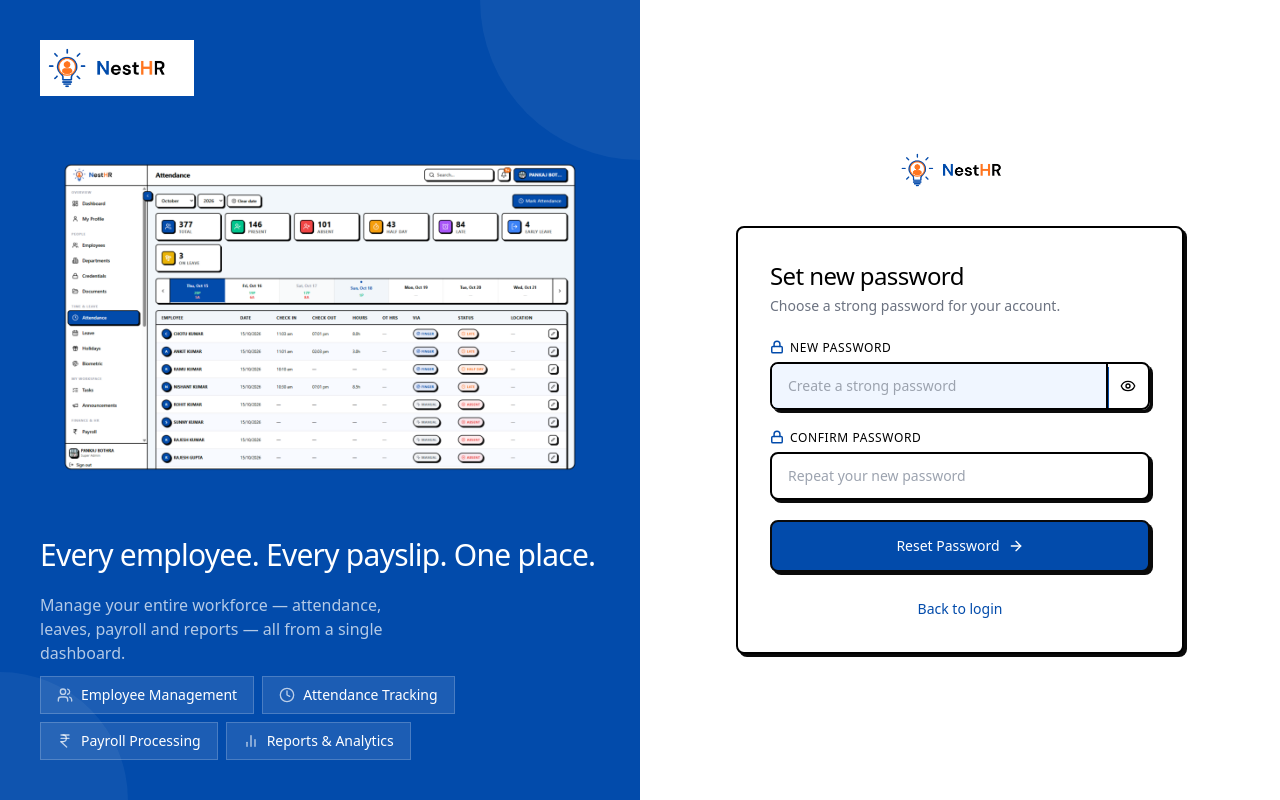
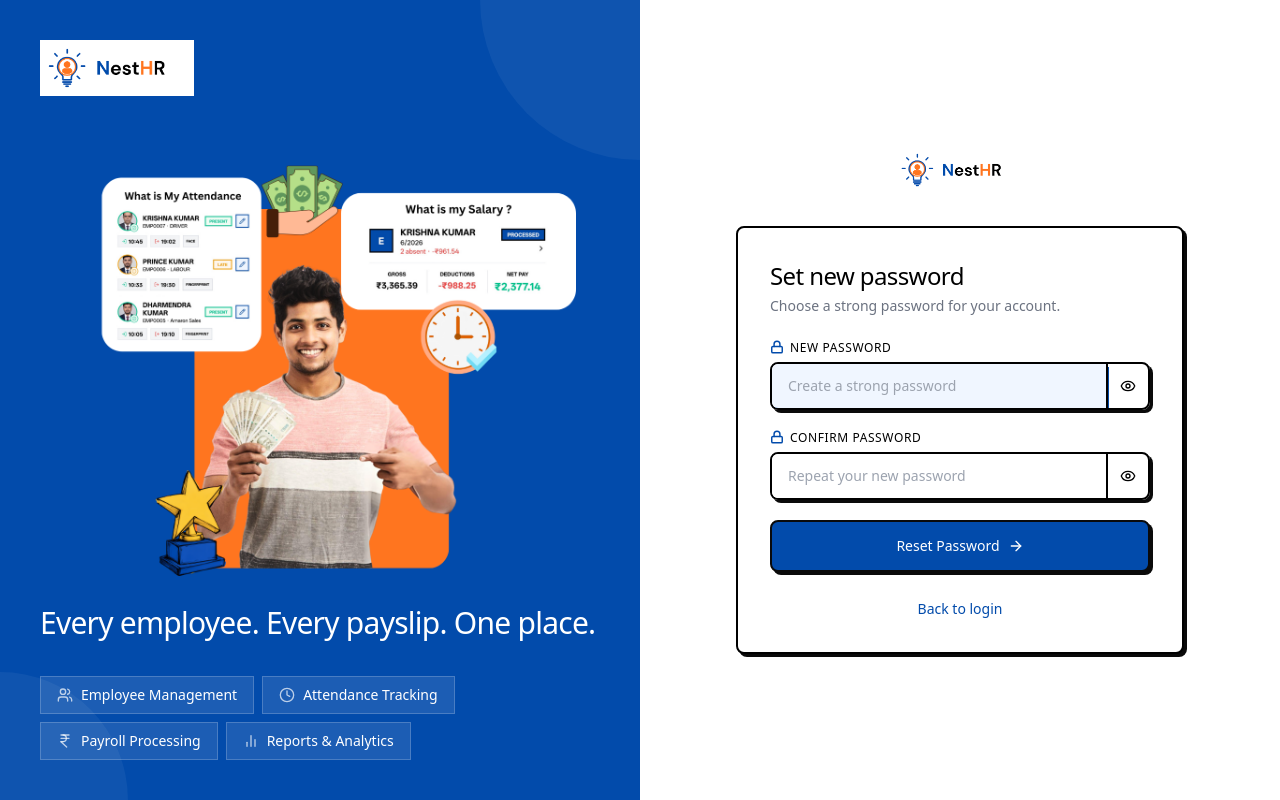
Before and after one commit to labyeye/hrms-pixelate, a React (Vite) app in the folder frontend/: page /reset-password/1 in a window 1280 px wide. Built offline with nearby package versions, Linux system fonts and the light colour scheme; no server answers.

Commit message:
Updated the Eye Button in Auth Pages

```diff
--- a/frontend/src/components/auth/AuthShell.tsx
+++ b/frontend/src/components/auth/AuthShell.tsx
@@ -26,16 +26,12 @@ export function AuthShell({ children }: { children: React.ReactNode }) {
         <img
           src={loginDash}
           alt="NestHR dashboard preview"
-          className="relative z-10 max-w-auto mx-auto"
+          className="relative z-10 w-full max-w-lg mt-10 mx-auto"
         />
         <div className="relative z-10">
           <h1 className="text-4xl xl:text-3xl font-display font-bold text-white leading-tight mb-5">
             Every employee. Every payslip. One place.
           </h1>
-          <p className="text-white/70 text-base font-medium max-w-sm">
-            Manage your entire workforce — attendance, leaves, payroll and
-            reports — all from a single dashboard.
-          </p>
         </div>
         <div className="relative z-10 flex flex-wrap gap-2">
           {features.map(({ icon: Icon, label }) => (
--- a/frontend/src/pages/ForgotPasswordPage.tsx
+++ b/frontend/src/pages/ForgotPasswordPage.tsx
@@ -9,6 +9,8 @@ import {
   MessageCircle,
   FileText,
   Fingerprint,
+  Eye,
+  EyeOff,
 } from "lucide-react";
 import { authAPI } from "@/services/api";
 import nesthrlogo from "../../assets/logo.png";
@@ -68,6 +70,8 @@ export default function ForgotPasswordPage() {
   const [code, setCode] = useState("");
   const [password, setPassword] = useState("");
   const [confirm, setConfirm] = useState("");
+  const [showPw, setShowPw] = useState(false);
+  const [showConfirmPw, setShowConfirmPw] = useState(false);
   const [loading, setLoading] = useState(false);
   const [error, setError] = useState("");
 
@@ -323,27 +327,54 @@ export default function ForgotPasswordPage() {
               )}
               <div>
                 <label className={labelCls}>New password</label>
+                <div className="flex border-2 border-black transition-colors">
                   <input
-                  type="password"
+                    type={showPw ? "text" : "password"}
                     value={password}
                     onChange={(e) => setPassword(e.target.value)}
                     placeholder="Create a strong password"
-                  className="w-full px-3 py-3 border-2 border-black text-sm outline-none"
+                    className="flex-1 px-3 py-3 bg-white text-sm outline-none"
                     required
                     autoComplete="new-password"
                   />
+                  <button
+                    type="button"
+                    onClick={() => setShowPw(!showPw)}
+                    className="px-3 border-l-2 border-black hover:bg-gray-50 transition-colors"
+                  >
+                    {showPw ? (
+                      <EyeOff className="w-4 h-4 text-black" />
+                    ) : (
+                      <Eye className="w-4 h-4 text-black" />
+                    )}
+                  </button>
+                </div>
                 {password && <PasswordChecklist password={password} />}
               </div>
               <div>
                 <label className={labelCls}>Confirm new password</label>
+                <div className="flex border-2 border-black transition-colors">
                   <input
-                  type="password"
+                    type={showConfirmPw ? "text" : "password"}
                     value={confirm}
                     onChange={(e) => setConfirm(e.target.value)}
-                  className="w-full px-3 py-3 border-2 border-black text-sm outline-none"
+                    placeholder="Confirm your new password"
+                    className="flex-1 px-3 py-3 bg-white text-sm outline-none"
                     required
                     autoComplete="new-password"
                   />
+                  <button
+                    type="button"
+                    onClick={() => setShowConfirmPw(!showConfirmPw)}
+                    className="px-3 border-l-2 border-black hover:bg-gray-50 transition-colors"
+                  >
+                    {showConfirmPw ? (
+                      <EyeOff className="w-4 h-4 text-black" />
+                    ) : (
+                      <Eye className="w-4 h-4 text-black" />
+                    )}
+                  </button>
+                </div>
               </div>
               <button type="submit" disabled={loading} className={btnCls}>
                 {loading
--- a/frontend/src/pages/LoginPage.tsx
+++ b/frontend/src/pages/LoginPage.tsx
@@ -200,7 +200,7 @@ export default function LoginPage() {
         <img
           src={loginDash}
           alt="NestHR dashboard preview"
-          className="relative z-10 max-w-auto mx-auto"
+          className="relative z-10 w-full max-w-lg mt-10 mx-auto "
         />
 
         {}
@@ -208,10 +208,7 @@ export default function LoginPage() {
           <h1 className="text-4xl xl:text-3xl font-display font-bold text-white leading-tight mb-5">
             Every employee. Every payslip. One place.
           </h1>
-          <p className="text-white/70 text-base font-medium max-w-sm">
-            Manage your entire workforce — attendance, leaves, payroll and
-            reports — all from a single dashboard.
-          </p>
+
         </div>
 
         {}
--- a/frontend/src/pages/RegisterPage.tsx
+++ b/frontend/src/pages/RegisterPage.tsx
@@ -2,13 +2,14 @@ import { useState } from "react";
 import { useAuth } from "@/contexts/AuthContext";
 import { useNavigate, Link } from "react-router-dom";
 import { AuthShell } from "@/components/auth/AuthShell";
-import { AlertCircle, ArrowRight } from "lucide-react";
+import { AlertCircle, ArrowRight, Eye, EyeOff } from "lucide-react";
 import PasswordChecklist from "@/components/PasswordChecklist";
 
 export default function RegisterPage() {
   const { register } = useAuth();
   const navigate = useNavigate();
   const [form, setForm] = useState({ name: "", email: "", password: "" });
+  const [showPw, setShowPw] = useState(false);
   const [loading, setLoading] = useState(false);
   const [error, setError] = useState("");
 
@@ -76,14 +77,27 @@ export default function RegisterPage() {
           <label className="block text-xs font-bold text-black uppercase tracking-wider mb-1.5">
             Password
           </label>
+          <div className="flex border-2 border-black transition-colors">
             <input
-            type="password"
+              type={showPw ? "text" : "password"}
               value={form.password}
               onChange={(e) => setForm({ ...form, password: e.target.value })}
               placeholder="Create a strong password"
-            className="w-full px-4 py-3 border-2 border-black text-sm font-medium bg-white focus:outline-none transition-colors"
+              className="flex-1 px-4 py-3 bg-white text-sm font-medium outline-none"
               required
             />
+            <button
+              type="button"
+              onClick={() => setShowPw(!showPw)}
+              className="px-3 border-l-2 border-black hover:bg-gray-50 transition-colors"
+            >
+              {showPw ? (
+                <EyeOff className="w-4 h-4 text-black" />
+              ) : (
+                <Eye className="w-4 h-4 text-black" />
+              )}
+            </button>
+          </div>
           {form.password && <PasswordChecklist password={form.password} />}
         </div>
         <label className="flex items-start gap-2 text-xs text-gray-600">
--- a/frontend/src/pages/ResetPasswordPage.tsx
+++ b/frontend/src/pages/ResetPasswordPage.tsx
@@ -131,6 +131,7 @@ export default function ResetPasswordPage() {
                 <label className="block text-xs font-bold text-black uppercase tracking-wider mb-1.5">
                   Confirm Password
                 </label>
+                <div className="flex border-2 border-black transition-colors">
                   <input
                     type={showPw ? "text" : "password"}
                     value={confirm}
@@ -139,9 +140,21 @@ export default function ResetPasswordPage() {
                       setError("");
                     }}
                     placeholder="Repeat your new password"
-                  className="w-full px-4 py-3 border-2 border-black text-sm font-medium bg-white focus:outline-none transition-colors"
+                    className="flex-1 px-4 py-3 bg-white text-sm font-medium outline-none"
                     required
                   />
+                  <button
+                    type="button"
+                    onClick={() => setShowPw(!showPw)}
+                    className="px-3 border-l-2 border-black hover:bg-gray-50"
+                  >
+                    {showPw ? (
+                      <EyeOff className="w-4 h-4 text-black" />
+                    ) : (
+                      <Eye className="w-4 h-4 text-black" />
+                    )}
+                  </button>
+                </div>
               </div>
 
               <button
```
Also changed, not shown: frontend/assets/login-dash.png. Lines whose indentation alone changed are shown as unchanged.
